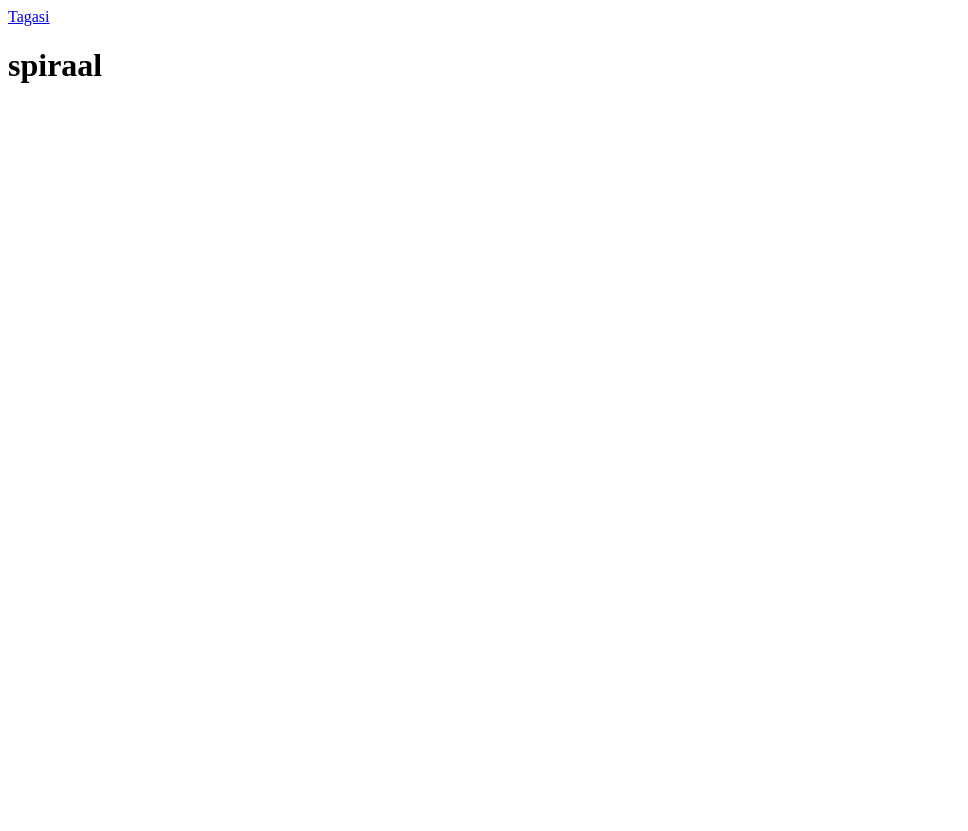
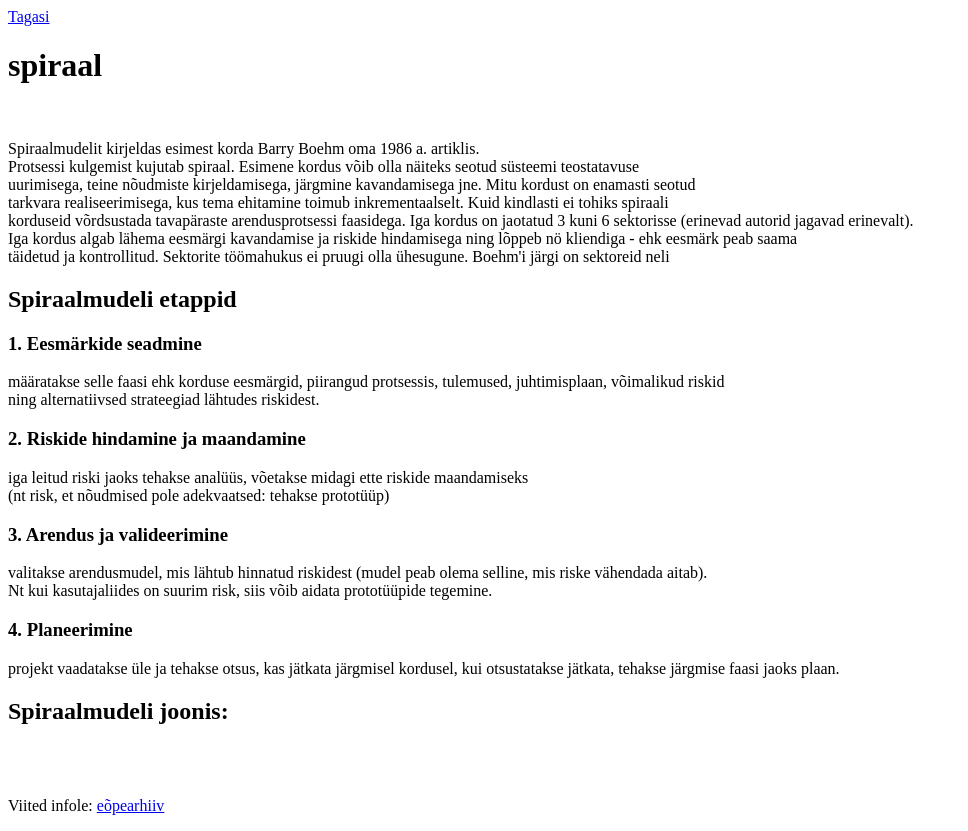
Before and after one commit to RasmusOlesk/tarkvaraarendus_protsess, a plain HTML site: page SDLC/spiral.html in a window 1280 px wide. Shown: the whole page, without its empty margins (0-968 px from the left). Before the commit the page ends 800 px from the top, so only its background shows below. Drawn offline with Linux system fonts and the light colour scheme.

Commit message:
kodutöö

```diff
--- a/SDLC/spiral.html
+++ b/SDLC/spiral.html
@@ -9,5 +9,47 @@
     <a href="../index.html">Tagasi</a>
     <h1>spiraal</h1><br/>
     <p>
+        Spiraalmudelit kirjeldas esimest korda Barry Boehm oma 1986 a. artiklis. <br/>
+        Protsessi kulgemist kujutab spiraal. Esimene kordus võib olla näiteks seotud süsteemi teostatavuse <br/>
+        uurimisega, teine nõudmiste kirjeldamisega, järgmine kavandamisega jne. Mitu kordust on enamasti seotud<br/>
+        tarkvara realiseerimisega, kus tema ehitamine toimub inkrementaalselt. Kuid kindlasti ei tohiks spiraali <br/>
+        korduseid võrdsustada tavapäraste arendusprotsessi faasidega. Iga kordus on jaotatud 3 kuni 6 sektorisse (erinevad autorid jagavad erinevalt). <br/>
+        Iga kordus algab lähema eesmärgi kavandamise ja riskide hindamisega ning lõppeb nö kliendiga - ehk eesmärk peab saama <br/>
+        täidetud ja kontrollitud. Sektorite töömahukus ei pruugi olla ühesugune. Boehm'i järgi on sektoreid neli<br/>
+    </p>
+    <h2>Spiraalmudeli etappid</h2>
+    <p>
+    <h3>1. Eesmärkide seadmine</h3>
+    </p>
+    <p>
+        määratakse selle faasi ehk korduse eesmärgid, piirangud protsessis, tulemused, juhtimisplaan, võimalikud riskid <br/>
+        ning alternatiivsed strateegiad lähtudes riskidest.
+    </p>
+    <h3>2. Riskide hindamine ja maandamine</h3>
+    <p>
+         iga leitud riski jaoks tehakse analüüs, võetakse midagi ette riskide maandamiseks <br/>
+         (nt risk, et nõudmised pole adekvaatsed: tehakse prototüüp)
+    </p>
+    <h3>3. Arendus ja valideerimine</h3>
+    <p>
+       valitakse arendusmudel, mis lähtub hinnatud riskidest (mudel peab olema selline, mis riske vähendada aitab). <br/>
+       Nt kui kasutajaliides on suurim risk, siis võib aidata prototüüpide tegemine.
+    </p>
+    <h3>4. Planeerimine</h3>
+    <p>
+         projekt vaadatakse üle ja tehakse otsus, kas jätkata järgmisel kordusel, kui otsustatakse jätkata, tehakse järgmise faasi jaoks plaan.
+    </p>
+    <h2>Spiraalmudeli joonis:</h2>
+    <img scr="https://eopearhiiv.edu.ee/e-kursused/eucip/arendus/image4.4.png"/>
+    <br/><br/>
+    <p>
+        Viited infole:
+        <a href="https://eopearhiiv.edu.ee/e-kursused/eucip/arendus/1223_spiraalmudel.html">eõpearhiiv</a>
+
+
+    </p>
+
+
+
 </body>
 </html>
```
